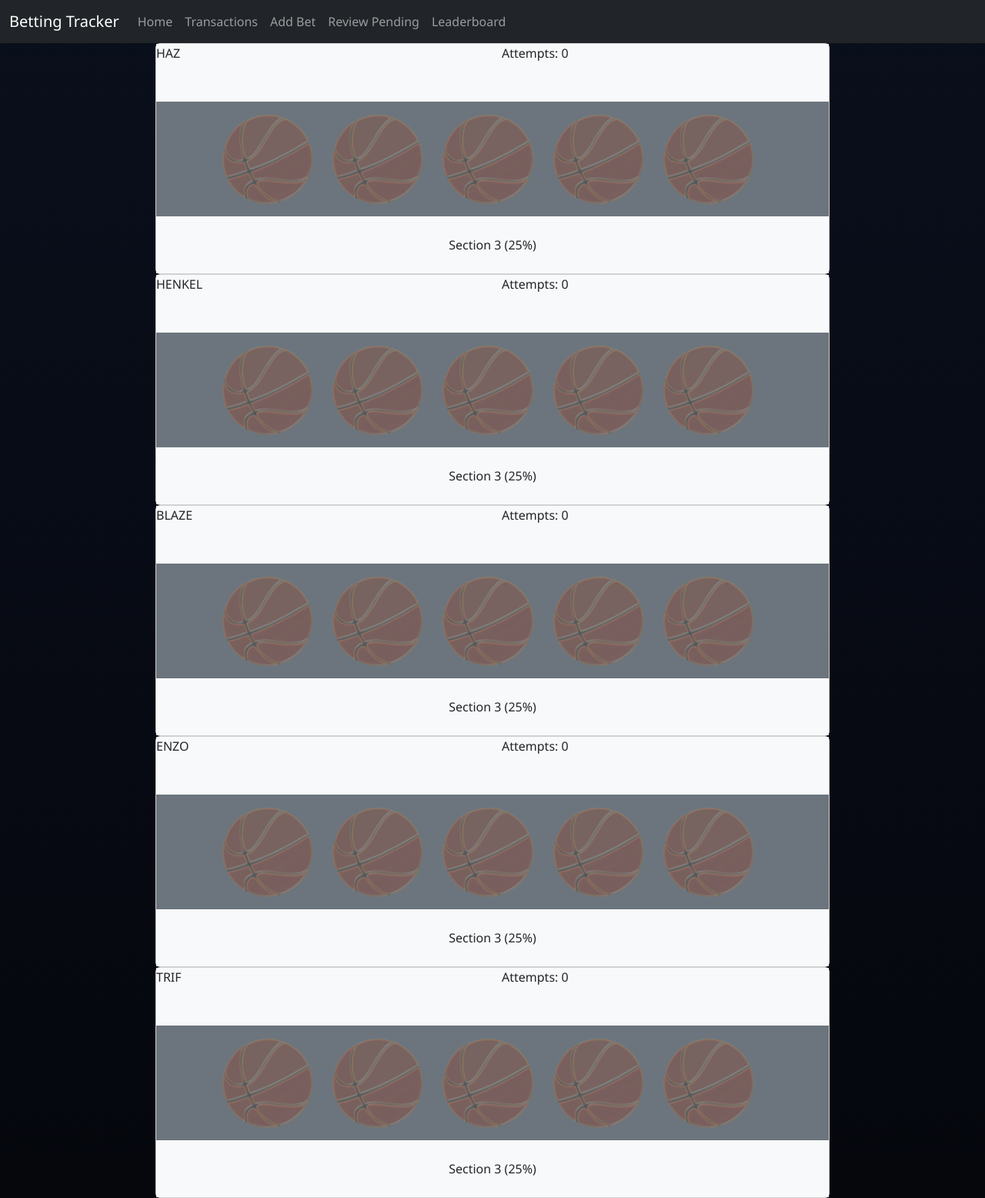
After one commit to steveThomasTri/rugbybetting, a Flask app: page /basketball in a window 1280 px wide. The commit adds this page. Shown: the whole page at 77% size. Run offline with Flask 3, Linux system fonts and the light colour scheme; data comes from the database, SQL or seed files in the repository; both versions use the stored data as it was after the commit.

Commit message:
added basketball html with sound

```diff
--- a/betting_app/app.py
+++ b/betting_app/app.py
@@ -31,6 +31,13 @@ def index():
     """).fetchall()
     return render_template("index.html", players=totals)
 
+@app.route("/basketball")
+def bball():
+    db = get_db(DB)
+    players = db.execute("SELECT * FROM Players").fetchall()
+    print(players)
+
+    return render_template("basketball.html", players=players)
 
 @app.route("/player/<int:id>")
 def player(id):
--- a/betting_app/templates/base.html
+++ b/betting_app/templates/base.html
@@ -90,6 +90,24 @@
     .transaction-table th, .transaction-table td {
         padding: 18px 24px;
     }
+
+    .card-middle {
+    overflow: hidden;
+    }
+
+    .middle-img {
+        max-width: 100%;
+        max-height: 100%;
+        object-fit: contain;
+    }
+
+    .opacity-on{
+        opacity: .25
+    }
+
+    .opacity-off{
+        opacity: 1
+    }
 </style>
 
 </head>
@@ -134,6 +152,33 @@
 <!-- Bootstrap JS (optional but useful) -->
 
 <script src="https://cdn.jsdelivr.net/npm/bootstrap@5.3.0/dist/js/bootstrap.bundle.min.js"></script>
+<script>
+    const clickSound = new Audio("/static/sounds/ding.wav");
+    document.querySelectorAll('.bet-card').forEach(card => {
+
+        let unlockedIndex = 0; // each card gets its own state
+        const balls = card.querySelectorAll('.middle-img');
+
+        balls.forEach((ball, index) => {
+            ball.addEventListener('click', function () {
+
+                // Only allow correct sequence
+                if (index !== unlockedIndex) return;
+
+                // PLAY SOUND 🎵
+                clickSound.currentTime = 0; // allows rapid clicks
+                clickSound.play();
+
+                // Turn this ball ON
+                this.classList.remove('opacity-on');
+                this.classList.add('opacity-off');
+
+                // Unlock next
+                unlockedIndex++;
+            });
+        });
+    });
+</script>
 
 </body>
 </html>
--- /dev/null
+++ b/betting_app/templates/basketball.html
@@ -0,0 +1,41 @@
+{% extends "base.html" %}
+
+{% block content %}
+
+    {% for p in players %}
+
+    <div class="card bet-card" style="height: 300px;">
+        <div class="d-flex flex-column h-100">
+
+            <!-- Section 1 (25%) -->
+            <div style="flex: 1;" class="bg-light align-items-center">
+                <div class="row">
+                    <div class="col-6">
+                    {{ p[1] }}
+                    </div>
+                    <div class="col-6">
+                    Attempts: 0
+                    </div>
+                </div>
+            </div>
+
+            <!-- Section 2 (50%) -->
+            <div style="flex: 2;" class="bg-secondary text-white d-flex align-items-center justify-content-center card-middle">
+                <img src="{{url_for('static', filename='basketball.png')}}"  class="middle-img opacity-on" data-index="0"/>
+                <img src="{{url_for('static', filename='basketball.png')}}"  class="middle-img opacity-on" data-index="1"/>
+                <img src="{{url_for('static', filename='basketball.png')}}"  class="middle-img opacity-on" data-index="2"/>
+                <img src="{{url_for('static', filename='basketball.png')}}"  class="middle-img opacity-on" data-index="3"/>
+                <img src="{{url_for('static', filename='basketball.png')}}"  class="middle-img opacity-on" data-index="4"/>
+            </div>
+
+            <!-- Section 3 (25%) -->
+            <div style="flex: 1;" class="bg-light d-flex align-items-center justify-content-center">
+                Section 3 (25%)
+            </div>
+
+        </div>
+    </div>
+
+    {% endfor %}
+
+{% endblock %}
```
Also changed, not shown: betting_app/betting.db, betting_app/static/basketball.png (added), 1 other file.
